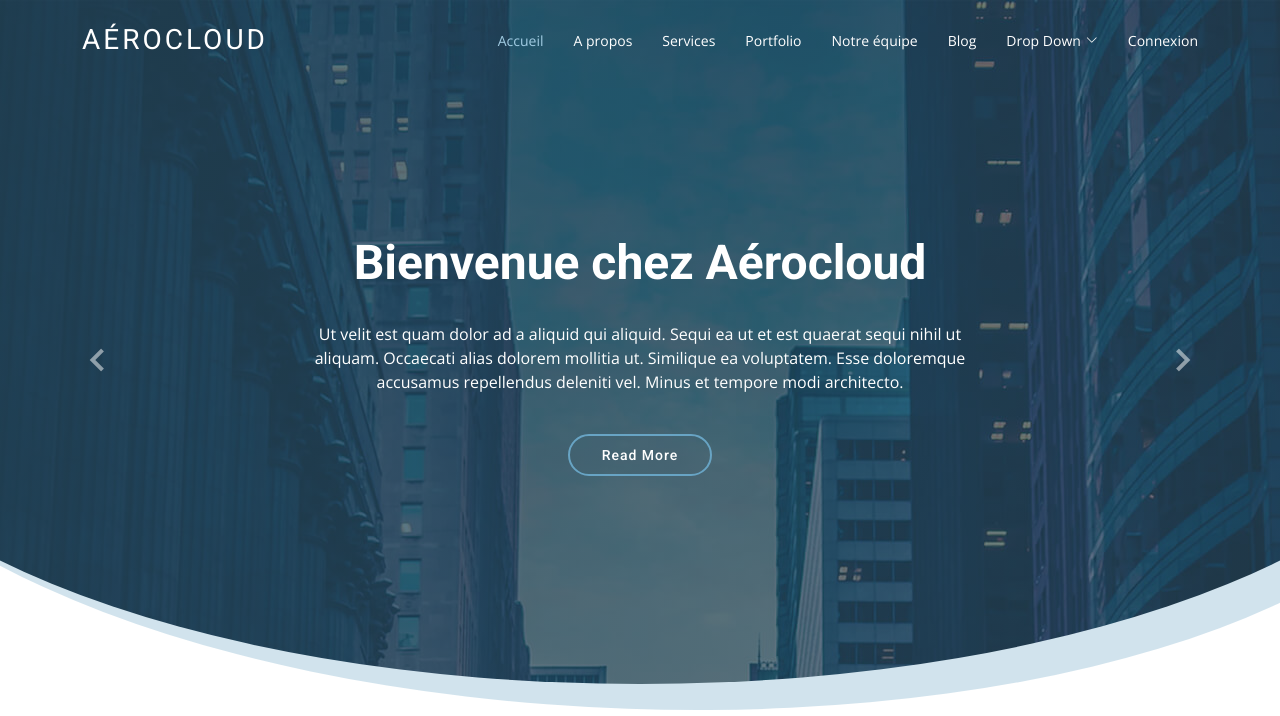
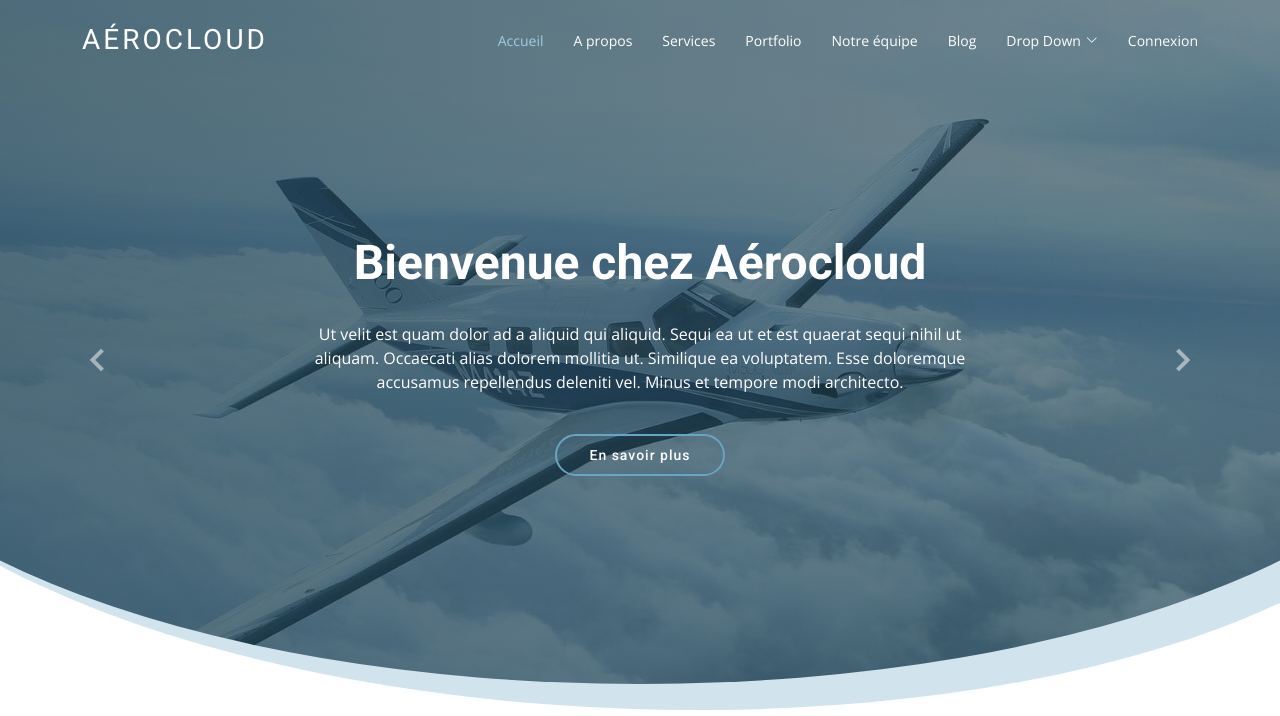
Before and after one commit to Nathanwolfy/be_web, a Flask app: page / in a window 1280 px wide. Shown: the top 716 px of the page. Run offline with Flask 2, Linux system fonts and the light colour scheme; parts of the project's set-up code (start-up, migrations or seed data) failed here and were passed over; some libraries are stand-ins or nearby versions.

Commit message:
changement graphique

```diff
--- a/gestion_vols/controller/bdd.py
+++ b/gestion_vols/controller/bdd.py
@@ -158,5 +158,3 @@ def add_eventsData(param_start_date_events, param_end_date_events, param_text_ev
         last_id = None
         msg = "Failed add events data : {}".format(err)
     return msg, last_id
-
-def del_eventsData():
--- a/gestion_vols/static/css/style.css
+++ b/gestion_vols/static/css/style.css
@@ -359,7 +359,7 @@ h6,
     top: 0;
     width: 130%;
     height: 95%;
-    background: linear-gradient(to right, rgba(30, 67, 86, 0.8), rgba(30, 67, 86, 0.6)), url("../img/hero-bg.jpg") center top no-repeat;
+    background: linear-gradient(to right, rgba(30, 67, 86, 0.8), rgba(30, 67, 86, 0.6)), url("../img/hero2.jpg") center top no-repeat;
     z-index: 0;
     border-radius: 0 0 50% 50%;
     transform: translateX(-50%) rotate(0deg);
--- a/gestion_vols/template/index.html
+++ b/gestion_vols/template/index.html
@@ -32,7 +32,7 @@
                     <h2 class="animate__animated animate__fadeInDown">Bienvenue chez <span>Aérocloud</span></h2>
                     <p class="animate__animated animate__fadeInUp">Ut velit est quam dolor ad a aliquid qui aliquid. Sequi ea ut et est quaerat sequi nihil ut aliquam. Occaecati alias dolorem mollitia ut. Similique ea voluptatem. Esse doloremque accusamus repellendus deleniti vel. Minus et tempore
                         modi architecto.</p>
-                    <a href="" class="btn-get-started animate__animated animate__fadeInUp">Read More</a>
+                    <a href="" class="btn-get-started animate__animated animate__fadeInUp">En savoir plus</a>
                 </div>
             </div>
 
@@ -42,7 +42,7 @@
                     <h2 class="animate__animated animate__fadeInDown">Lorem Ipsum Dolor</h2>
                     <p class="animate__animated animate__fadeInUp">Ut velit est quam dolor ad a aliquid qui aliquid. Sequi ea ut et est quaerat sequi nihil ut aliquam. Occaecati alias dolorem mollitia ut. Similique ea voluptatem. Esse doloremque accusamus repellendus deleniti vel. Minus et tempore
                         modi architecto.</p>
-                    <a href="" class="btn-get-started animate__animated animate__fadeInUp">Read More</a>
+                    <a href="" class="btn-get-started animate__animated animate__fadeInUp">En savoir plus</a>
                 </div>
             </div>
 
@@ -52,7 +52,7 @@
                     <h2 class="animate__animated animate__fadeInDown">Sequi ea ut et est quaerat</h2>
                     <p class="animate__animated animate__fadeInUp">Ut velit est quam dolor ad a aliquid qui aliquid. Sequi ea ut et est quaerat sequi nihil ut aliquam. Occaecati alias dolorem mollitia ut. Similique ea voluptatem. Esse doloremque accusamus repellendus deleniti vel. Minus et tempore
                         modi architecto.</p>
-                    <a href="" class="btn-get-started animate__animated animate__fadeInUp">Read More</a>
+                    <a href="" class="btn-get-started animate__animated animate__fadeInUp">En savoir plus</a>
                 </div>
             </div>
 
--- a/gestion_vols/template/layout/head.html
+++ b/gestion_vols/template/layout/head.html
@@ -4,7 +4,7 @@
 <meta content="" name="keywords">
 
 <!-- Favicons -->
-<link href="/static/img/icone_avion.png" rel="icon">
+<link href="/static/img/icon_neo.png" rel="icon">
 <link href="/static/img/icone_avion.png" rel="apple-touch-icon">
 
 <!-- Google Fonts -->
```
Also changed, not shown: gestion_vols/static/img/hero2.jpg (added), gestion_vols/static/img/icon_neo.png (added).
